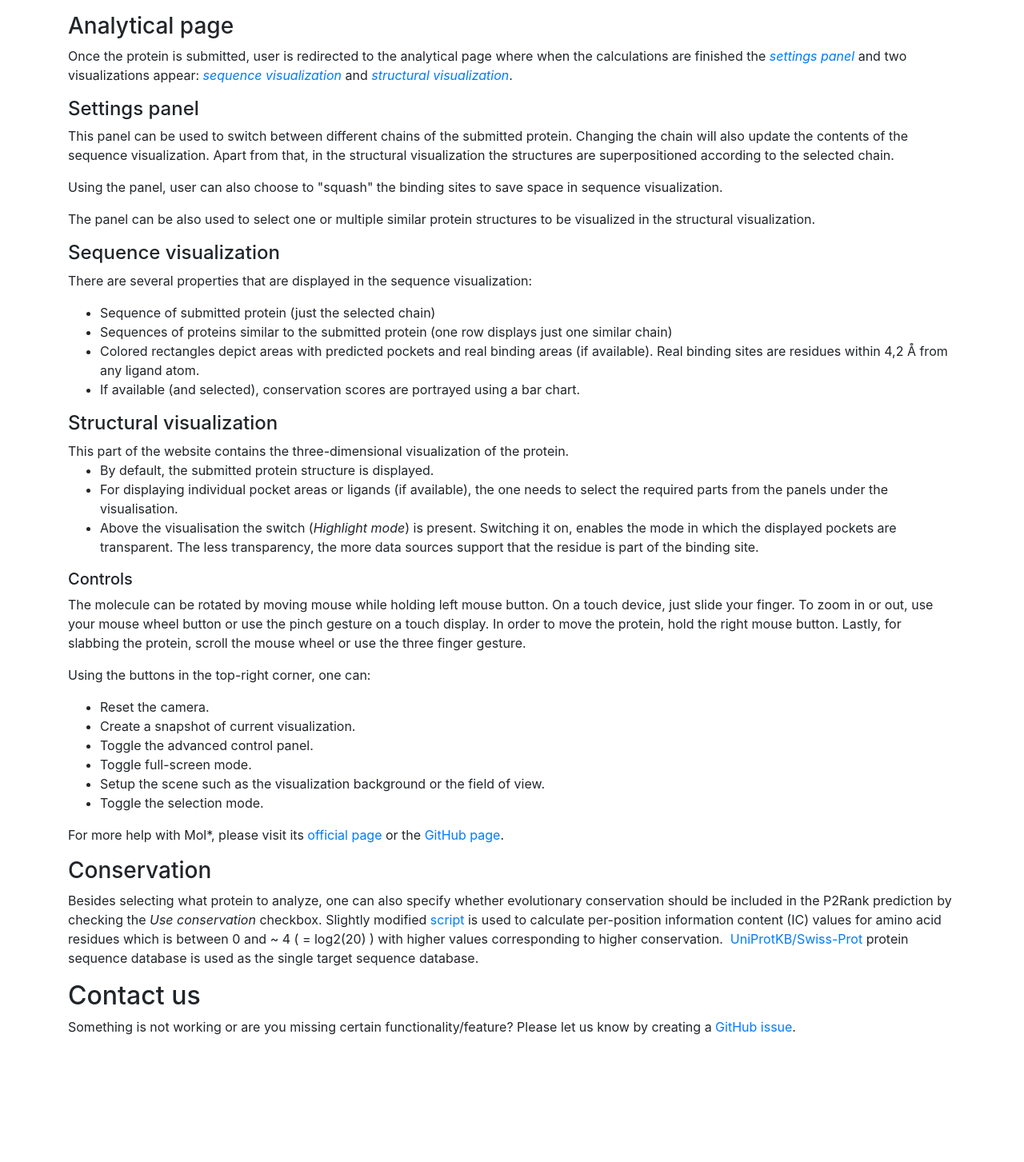
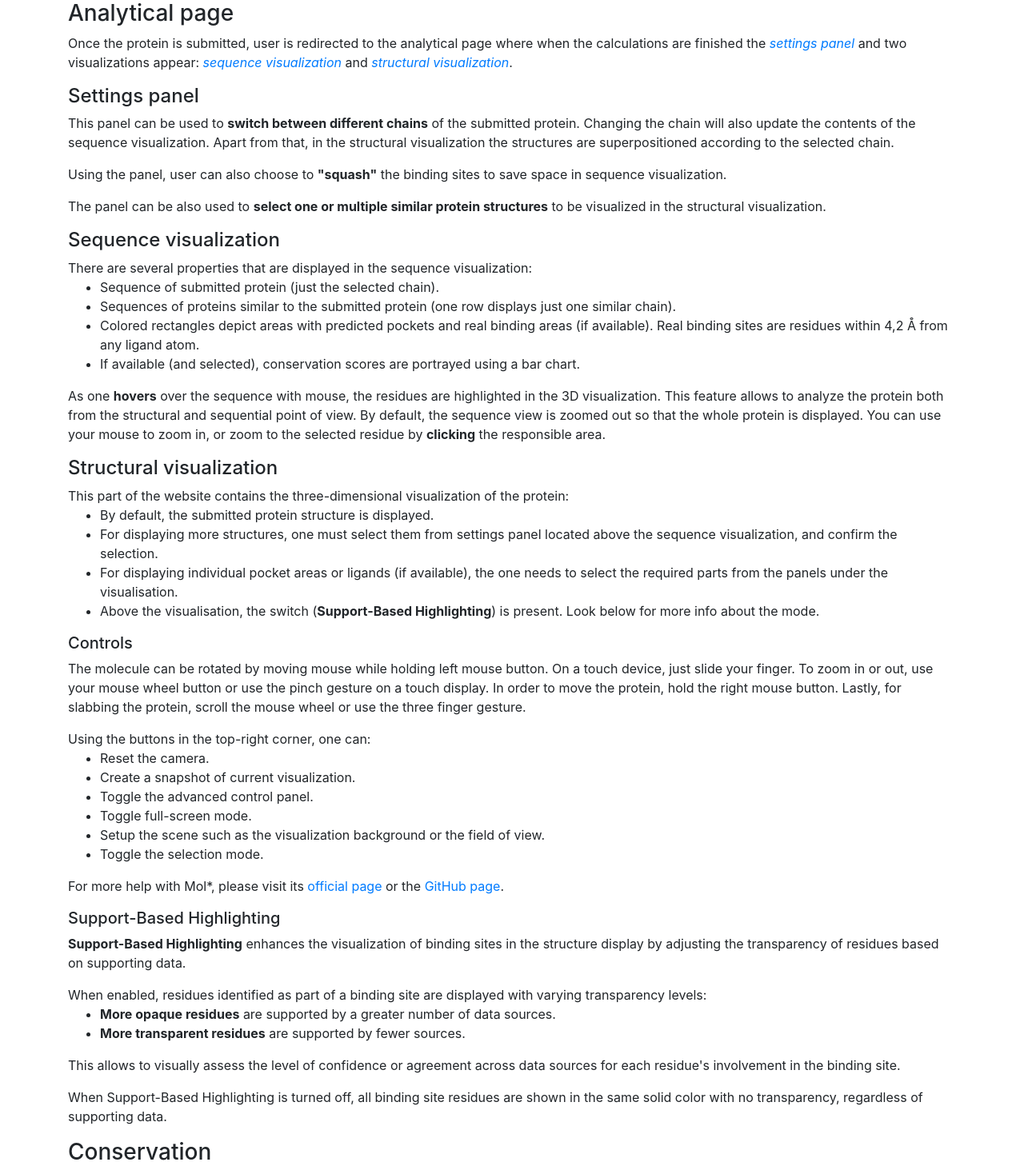
Before and after one commit to milantru/prankweb, a React (Vite) app in the folder src/frontend/: page /help in a window 1280 px wide. Shown: the part 498-1951 px from the top of the page at 80% size. Before the commit the page ends 1810 px from the top, so only its background shows below. Built offline with nearby package versions, Linux system fonts and the light colour scheme.

Commit message:
Update Help page and rename Highlight Mode to Support-Based Highlighting

```diff
--- a/src/frontend/src/pages/analytical-page/components/MolstarWrapper.tsx
+++ b/src/frontend/src/pages/analytical-page/components/MolstarWrapper.tsx
@@ -182,7 +182,7 @@ export const MolStarWrapper = forwardRef(({
 
 			const plugin = window.molstar;
 			if (!plugin) {
-				console.error("Tried to update pockets transparency due to highlight mode toggle, but plugin is missing.");
+				console.error("Tried to update pockets transparency due to Support-Based Highlighting toggle, but plugin is missing.");
 				return;
 			}
 
@@ -237,14 +237,14 @@ export const MolStarWrapper = forwardRef(({
 		<div className="w-100">
 			<div className="d-flex">
 				{/* When loading msg animation ("Loading structures.", "Loading structures..", "Loading structures...",...)
-				  * is on and the screen is small, the animation moves "Highlight mode" and Switch with each tick,
+				  * is on and the screen is small, the animation moves "Support-Based Highlighting" and Switch with each tick,
 				  * which doesn't look nice. Max width 200px solves this problem. */}
 				<div className="d-flex align-items-center" style={{ minWidth: "200px" }}>
 					{structuresLoaded ? "" : loadingMessage.current.substring(0, displayedLoadingMessageLength)}
 				</div>
 				<div className="mt-2 ml-auto"
-					title="When the mode is enabled, the opacity of visualized binding sites increases with the number of supporting data sources.">
-					Highlight mode
+					title="When the mode is enabled, the opacity of residues of visualized binding sites increases with the number of supporting data sources.">
+					Support-Based Highlighting {/* Support-Based Highlighting was previously known as Highlight mode */}
 					<Switch classes="ml-2" isDisabled={!structuresLoaded} onToggle={isOn => setIsHighlightModeOn(isOn)} />
 				</div>
 			</div>
--- a/src/frontend/src/pages/help/Help.tsx
+++ b/src/frontend/src/pages/help/Help.tsx
@@ -1,89 +1,108 @@
 function Help() {
     return (
         <div className="container">
-            <h1 id="user-guide">User guide</h1>
+            <section id="user-guide">
+                <h1>User guide</h1>
                 <p>
                     PlankWeb is a web-based application that allows to predict and visualize protein-ligand binding sites.
                     Furthermore, it allows to compare the location of predicted pockets with highly conserved areas as well as actual
                     ligand binding sites.
                     All one needs to use PlankWeb is a device with a web-browser that supports WebGL.
                 </p>
+            </section>
 
             <h2 id="quick-start">Quick start</h2>
 
+            <section id="structure-selection">
                 <h3>Structure selection</h3>
                 <p>
                     The user can specify what protein to analyze in four ways:
-            </p>
                     <ul>
                         <li>PDB code <em>(Experimental structure)</em></li>
                         <li>Upload a structure file (.pdb) with selected chains <em>(Custom structure)</em></li>
                         <li>Uniprot ID <em>(AlphaFold structure)</em></li>
                         <li>Text sequence <em>(Sequence)</em></li>
                     </ul>
+                </p>
                 <p>
                     The user may also specify whether to <strong>use evolutionary conservation</strong> in the prediction model. This
                     makes the analysis more accurate. The conservation score calculated represents protein similarity to
                     other proteins in the same family. More information available <a href="#conservation">below</a>.
                 </p>
+            </section>
 
-            <h3 id="analytical-page">Analytical page</h3>
+            <section id="analytical-page">
+                <h3>Analytical page</h3>
                 <p>
                     Once the protein is submitted, user is redirected to the analytical page where when the calculations are finished
                     the <a href="#settings-panel"><em>settings panel</em></a> and two visualizations
                     appear: <a href="#sequence-visualization"><em>sequence visualization</em></a> and <a href="#structural-visualization"><em>structural visualization</em></a>.
                 </p>
+            </section>
 
-            <h4 id="settings-panel">Settings panel</h4>
+            <section id="settings-panel">
+                <h4>Settings panel</h4>
                 <p>
-                This panel can be used to switch between different chains of the submitted protein.
+                    This panel can be used to <strong>switch between different chains</strong> of the submitted protein.
                     Changing the chain will also update the contents of the sequence visualization. Apart from that,
                     in the structural visualization the structures are superpositioned according to the selected chain.
                 </p>
                 <p>
-                Using the panel, user can also choose to "squash" the binding sites to save space in sequence visualization.
+                    Using the panel, user can also choose to <strong>"squash"</strong> the binding sites to save space
+                    in sequence visualization.
                 </p>
                 <p>
-                The panel can be also used to select one or multiple similar protein structures to be visualized in the structural visualization.
+                    The panel can be also used to <strong>select one or multiple similar protein structures</strong> to be visualized
+                    in the structural visualization.
                 </p>
+            </section>
 
-            <h4 id="sequence-visualization">Sequence visualization</h4>
-            <p>There are several properties that are displayed in the sequence visualization:</p>
+            <section id="sequence-visualization">
+                <h4>Sequence visualization</h4>
+                <p>
+                    There are several properties that are displayed in the sequence visualization:
                     <ul>
-                <li>Sequence of submitted protein (just the selected chain)</li>
-                <li>Sequences of proteins similar to the submitted protein (one row displays just one similar chain)</li>
+                        <li>Sequence of submitted protein (just the selected chain).</li>
+                        <li>Sequences of proteins similar to the submitted protein (one row displays just one similar chain).</li>
                         <li>
                             Colored rectangles depict areas with predicted pockets and real binding areas (if available).
                             Real binding sites are residues within 4,2 &#8491; from any ligand atom.
                         </li>
                         <li>If available (and selected), conservation scores are portrayed using a bar chart.</li>
                     </ul>
-            {/* TODO */}
-            {/* <p>
-                As one hovers over the sequence with mouse, the residues are highlighted in the 3D visualization.
+                </p>
+                <p>
+                    As one <strong>hovers</strong> over the sequence with mouse, the residues are highlighted in the 3D visualization.
                     This feature allows to analyze the protein both from the structural and sequential point of view.
                     By default, the sequence view is zoomed out so that the whole protein is displayed.
-                You can use your mouse to zoom in, or zoom to the selected residue by clicking the responsible area.
-            </p> */}
+                    You can use your mouse to zoom in, or zoom to the selected residue by <strong>clicking</strong> the responsible area.
+                </p>
+            </section>
 
-            <h4 id="structural-visualization">Structural visualization</h4>
+            <section id="structural-visualization">
+                <h4>Structural visualization</h4>
                 <p>
-                This part of the website contains the three-dimensional visualization of the protein.
+                    This part of the website contains the three-dimensional visualization of the protein:
                     <ul>
                         <li>By default, the submitted protein structure is displayed.</li>
+                        <li>
+                            For displaying more structures, one must select them from settings panel located
+                            above the sequence visualization, and confirm the selection.
+                        </li>
                         <li>
                             For displaying individual pocket areas or ligands (if available),
                             the one needs to select the required parts from the panels under the visualisation.
                         </li>
                         <li>
-                        Above the visualisation the switch (<em>Highlight mode</em>) is present.
-                        Switching it on, enables the mode in which the displayed pockets are transparent.
-                        The less transparency, the more data sources support that the residue is part of the binding site.
+                            Above the visualisation, the switch (<strong>Support-Based Highlighting</strong>) is present.
+                            Look below for more info about the mode.
                         </li>
                     </ul>
                 </p>
+            </section>
 
-            <h5 id="controls">Controls</h5>
+            <section id="controls">
+                <h5>Controls</h5>
                 <p>
                     The molecule can be rotated by moving mouse while holding left mouse button.
                     On a touch device, just slide your finger.
@@ -91,7 +110,8 @@ function Help() {
                     In order to move the protein, hold the right mouse button.
                     Lastly, for slabbing the protein, scroll the mouse wheel or use the three finger gesture.
                 </p>
-            <p>Using the buttons in the top-right corner, one can:</p>
+                <p>
+                    Using the buttons in the top-right corner, one can:
                     <ul>
                         <li>Reset the camera.</li>
                         <li>Create a snapshot of current visualization.</li>
@@ -102,13 +122,39 @@ function Help() {
                         </li>
                         <li>Toggle the selection mode.</li>
                     </ul>
+                </p>
                 <p>
                     For more help with Mol*, please visit its <a href="https://molstar.org/viewer-docs/" target="_blank"
                         rel="noopener noreferrer">official page</a> or the <a href="https://github.com/molstar/molstar/"
                             target="_blank" rel="noopener noreferrer">GitHub page</a>.
                 </p>
+            </section>
 
-            <h3 id="conservation">Conservation</h3>
+            <section id="highlight-mode">
+                <h5>Support-Based Highlighting</h5>
+                <p>
+                    <strong>Support-Based Highlighting</strong> enhances the visualization of binding sites in the structure display
+                    by adjusting the transparency of residues based on supporting data.
+                </p>
+                <p>
+                    When enabled, residues identified as part of a binding site are displayed with varying transparency levels:
+                    <ul>
+                        <li><strong>More opaque residues</strong> are supported by a greater number of data sources.</li>
+                        <li><strong>More transparent residues</strong> are supported by fewer sources.</li>
+                    </ul>
+                </p>
+                <p>
+                    This allows to visually assess the level of confidence or agreement across data sources
+                    for each residue's involvement in the binding site.
+                </p>
+                <p>
+                    When Support-Based Highlighting is turned off, all binding site residues are shown
+                    in the same solid color with no transparency, regardless of supporting data.
+                </p>
+            </section>
+
+            <section id="conservation">
+                <h3>Conservation</h3>
                 <p>
                     Besides selecting what protein to analyze, one can also specify whether evolutionary conservation should be
                     included in the P2Rank prediction by checking the <em>Use conservation</em> checkbox. Slightly modified
@@ -119,13 +165,16 @@ function Help() {
                         &nbsp; UniProtKB/Swiss-Prot </a>
                     protein sequence database is used as the single target sequence database.
                 </p>
+            </section>
 
-            <h2 id="contact-us">Contact us</h2>
+            <section id="contact-us">
+                <h2>Contact us</h2>
                 <p>
                     Something is not working or are you missing certain functionality/feature?
                     Please let us know by creating a <a href="https://github.com/milantru/prankweb/issues/new/choose"
                         target="_blank" rel="noopener noreferrer">GitHub issue</a>.
                 </p>
+            </section>
         </div>
     );
 }
```
Lines whose indentation alone changed are shown as unchanged.
